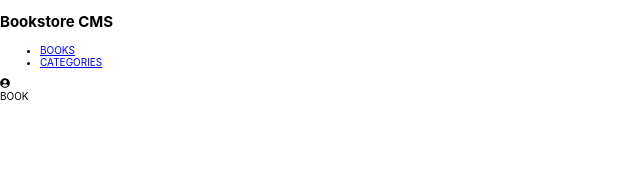
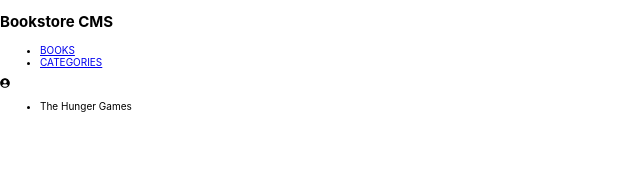
Before and after one commit to dgcuenca/bookstore, a React (Create React App) app: page / in a window 1280 px wide. Shown: the top 180 px of the page, without its empty margins (0-640 px from the left). Built offline with nearby package versions, Linux system fonts and the light colour scheme.

Commit message:
Correct typo error

```diff
--- a/src/App.js
+++ b/src/App.js
@@ -2,7 +2,7 @@ import { Route, Routes } from 'react-router-dom';
 import React, { Component } from 'react';
 import './App.css';
 import NavBar from './Components/navBar';
-import Book from './Components/book';
+import Books from './Components/books';
 import Categories from './Components/categories';
 
 class App extends Component {
@@ -16,7 +16,7 @@ class App extends Component {
       <>
         <NavBar />
         <Routes>
-          <Route path="/" element={<Book />} />
+          <Route path="/" element={<Books />} />
           <Route path="/categories" element={<Categories />} />
         </Routes>
       </>
--- a/src/Components/book.jsx
+++ /dev/null
@@ -1,30 +0,0 @@
-import React, { Component } from 'react';
-
-class Book extends Component {
-  constructor(props) {
-    super(props);
-    this.state = {
-      books:[
-        {
-          id: 1,
-          gender: "Action",
-          title: "The Hunger Games",
-          author: "Suzanne Collins",
-          button1: "Comments",
-          button2: "Remove",
-          button3: "Edit",
-          chapter: "CURRENT CHAPTER",
-          numberChapter: "Chapter 17",
-          button4: "UPDATE PROGRESS",
-        }
-      ],
-    };
-  }
-
-  render() {
-    return (
-      <div>BOOK</div>
-    );
-  }
-}
-export default Book;
--- /dev/null
+++ b/src/Components/books.jsx
@@ -0,0 +1,48 @@
+import React, { Component } from 'react';
+import PropTypes from 'prop-types';
+
+class Books extends Component {
+  constructor(props) {
+    super(props);
+    this.state = {
+      books: [
+        {
+          id: 1,
+          gender: "Action",
+          title: "The Hunger Games",
+          author: "Suzanne Collins",
+          button1: "Comments",
+          button2: "Remove",
+          button3: "Edit",
+          chapter: "CURRENT CHAPTER",
+          numberChapter: "Chapter 17",
+          button4: "UPDATE PROGRESS",
+        }
+      ],
+    };
+  }
+
+  render() {
+    return (
+      <ul>
+      {this.state.books.map(todo => (
+        <li>{todo.title}</li>
+      ))}
+    </ul>
+    );
+  }
+}
+export default Books;
+
+Books.propTypes = {
+  id: PropTypes.number,
+  gender: PropTypes.string,
+  title: PropTypes.string,
+  author: PropTypes.string,
+  button1: PropTypes.string,
+  button2: PropTypes.string,
+  button3: PropTypes.string,
+  chapter: PropTypes.string,
+  numberChapter: PropTypes.string,
+  button4: PropTypes.string,
+};
```
